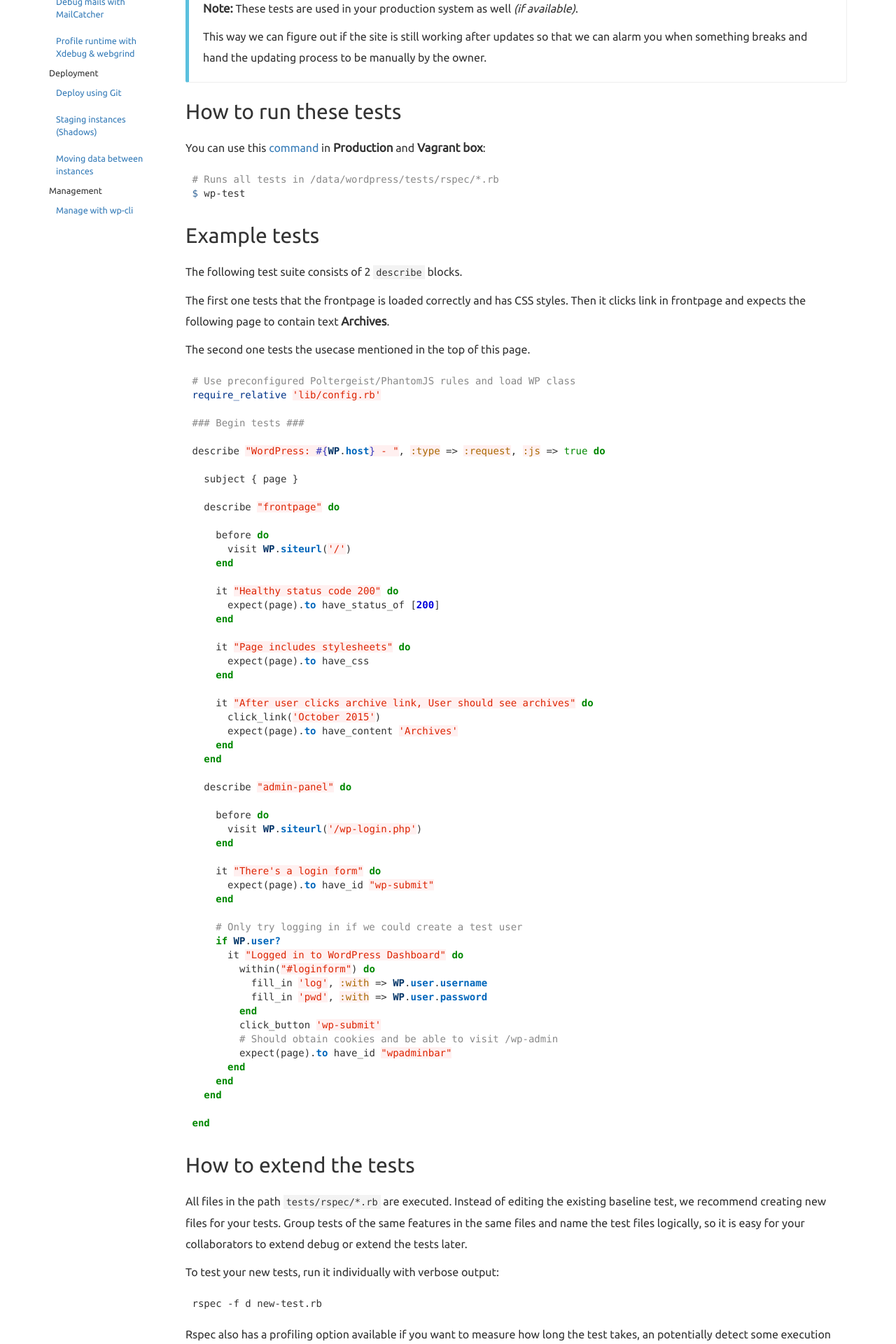
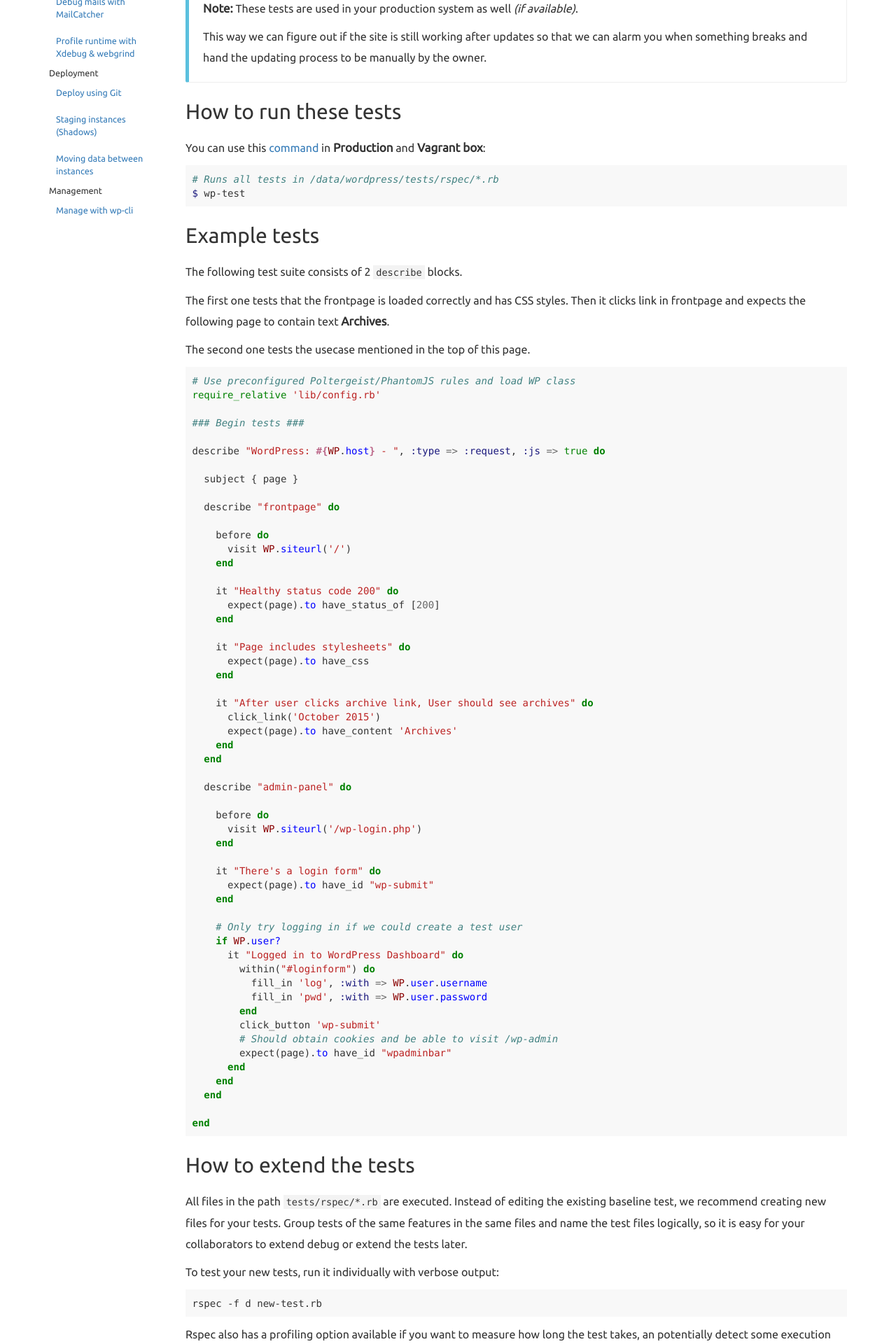
Before and after one commit to Seravo/docs, a Jekyll site: the page built from _posts/2015-10-11-integration-tests.md, in a window 1280 px wide. Shown: the part 961-2881 px from the top of the page at 70% size. Built offline with Jekyll 4.4.1, drawn with Linux system fonts in a browser that asks for light colours; nearby versions of some CDN libraries.

Commit message:
Add nicer highlighting this is from https://github.com/richleland/pygments-css/blob/master/default.css

```diff
--- a/assets/_sass/syntax.scss
+++ b/assets/_sass/syntax.scss
@@ -1,61 +1,69 @@
 .highlight .hll { background-color: #ffffcc }
-.highlight  { background: #ffffff; }
-.highlight .c { color: #888888 } /* Comment */
-.highlight .err { color: #a61717; background-color: #e3d2d2 } /* Error */
-.highlight .k { color: #008800; font-weight: bold } /* Keyword */
-.highlight .cm { color: #888888 } /* Comment.Multiline */
-.highlight .cp { color: #cc0000; font-weight: bold } /* Comment.Preproc */
-.highlight .c1 { color: #888888 } /* Comment.Single */
-.highlight .cs { color: #cc0000; font-weight: bold; background-color: #fff0f0 } /* Comment.Special */
-.highlight .gd { color: #000000; background-color: #ffdddd } /* Generic.Deleted */
+.highlight  { background: #f8f8f8; }
+.highlight .c { color: #408080; font-style: italic } /* Comment */
+.highlight .err { border: 1px solid #FF0000 } /* Error */
+.highlight .k { color: #008000; font-weight: bold } /* Keyword */
+.highlight .o { color: #666666 } /* Operator */
+.highlight .ch { color: #408080; font-style: italic } /* Comment.Hashbang */
+.highlight .cm { color: #408080; font-style: italic } /* Comment.Multiline */
+.highlight .cp { color: #BC7A00 } /* Comment.Preproc */
+.highlight .cpf { color: #408080; font-style: italic } /* Comment.PreprocFile */
+.highlight .c1 { color: #408080; font-style: italic } /* Comment.Single */
+.highlight .cs { color: #408080; font-style: italic } /* Comment.Special */
+.highlight .gd { color: #A00000 } /* Generic.Deleted */
 .highlight .ge { font-style: italic } /* Generic.Emph */
-.highlight .gr { color: #aa0000 } /* Generic.Error */
-.highlight .gh { color: #333333 } /* Generic.Heading */
-.highlight .gi { color: #000000; background-color: #ddffdd } /* Generic.Inserted */
+.highlight .gr { color: #FF0000 } /* Generic.Error */
+.highlight .gh { color: #000080; font-weight: bold } /* Generic.Heading */
+.highlight .gi { color: #00A000 } /* Generic.Inserted */
 .highlight .go { color: #888888 } /* Generic.Output */
-.highlight .gp { color: #555555 } /* Generic.Prompt */
+.highlight .gp { color: #000080; font-weight: bold } /* Generic.Prompt */
 .highlight .gs { font-weight: bold } /* Generic.Strong */
-.highlight .gu { color: #666666 } /* Generic.Subheading */
-.highlight .gt { color: #aa0000 } /* Generic.Traceback */
-.highlight .kc { color: #008800; font-weight: bold } /* Keyword.Constant */
-.highlight .kd { color: #008800; font-weight: bold } /* Keyword.Declaration */
-.highlight .kn { color: #008800; font-weight: bold } /* Keyword.Namespace */
-.highlight .kp { color: #008800 } /* Keyword.Pseudo */
-.highlight .kr { color: #008800; font-weight: bold } /* Keyword.Reserved */
-.highlight .kt { color: #888888; font-weight: bold } /* Keyword.Type */
-.highlight .m { color: #0000DD; font-weight: bold } /* Literal.Number */
-.highlight .s { color: #dd2200; background-color: #fff0f0 } /* Literal.String */
-.highlight .na { color: #336699 } /* Name.Attribute */
-.highlight .nb { color: #003388 } /* Name.Builtin */
-.highlight .nc { color: #bb0066; font-weight: bold } /* Name.Class */
-.highlight .no { color: #003366; font-weight: bold } /* Name.Constant */
-.highlight .nd { color: #555555 } /* Name.Decorator */
-.highlight .ne { color: #bb0066; font-weight: bold } /* Name.Exception */
-.highlight .nf { color: #0066bb; font-weight: bold } /* Name.Function */
-.highlight .nl { color: #336699; font-style: italic } /* Name.Label */
-.highlight .nn { color: #bb0066; font-weight: bold } /* Name.Namespace */
-.highlight .py { color: #336699; font-weight: bold } /* Name.Property */
-.highlight .nt { color: #bb0066; font-weight: bold } /* Name.Tag */
-.highlight .nv { color: #336699 } /* Name.Variable */
-.highlight .ow { color: #008800 } /* Operator.Word */
+.highlight .gu { color: #800080; font-weight: bold } /* Generic.Subheading */
+.highlight .gt { color: #0044DD } /* Generic.Traceback */
+.highlight .kc { color: #008000; font-weight: bold } /* Keyword.Constant */
+.highlight .kd { color: #008000; font-weight: bold } /* Keyword.Declaration */
+.highlight .kn { color: #008000; font-weight: bold } /* Keyword.Namespace */
+.highlight .kp { color: #008000 } /* Keyword.Pseudo */
+.highlight .kr { color: #008000; font-weight: bold } /* Keyword.Reserved */
+.highlight .kt { color: #B00040 } /* Keyword.Type */
+.highlight .m { color: #666666 } /* Literal.Number */
+.highlight .s { color: #BA2121 } /* Literal.String */
+.highlight .na { color: #7D9029 } /* Name.Attribute */
+.highlight .nb { color: #008000 } /* Name.Builtin */
+.highlight .nc { color: #0000FF; font-weight: bold } /* Name.Class */
+.highlight .no { color: #880000 } /* Name.Constant */
+.highlight .nd { color: #AA22FF } /* Name.Decorator */
+.highlight .ni { color: #999999; font-weight: bold } /* Name.Entity */
+.highlight .ne { color: #D2413A; font-weight: bold } /* Name.Exception */
+.highlight .nf { color: #0000FF } /* Name.Function */
+.highlight .nl { color: #A0A000 } /* Name.Label */
+.highlight .nn { color: #0000FF; font-weight: bold } /* Name.Namespace */
+.highlight .nt { color: #008000; font-weight: bold } /* Name.Tag */
+.highlight .nv { color: #19177C } /* Name.Variable */
+.highlight .ow { color: #AA22FF; font-weight: bold } /* Operator.Word */
 .highlight .w { color: #bbbbbb } /* Text.Whitespace */
-.highlight .mf { color: #0000DD; font-weight: bold } /* Literal.Number.Float */
-.highlight .mh { color: #0000DD; font-weight: bold } /* Literal.Number.Hex */
-.highlight .mi { color: #0000DD; font-weight: bold } /* Literal.Number.Integer */
-.highlight .mo { color: #0000DD; font-weight: bold } /* Literal.Number.Oct */
-.highlight .sb { color: #dd2200; background-color: #fff0f0 } /* Literal.String.Backtick */
-.highlight .sc { color: #dd2200; background-color: #fff0f0 } /* Literal.String.Char */
-.highlight .sd { color: #dd2200; background-color: #fff0f0 } /* Literal.String.Doc */
-.highlight .s2 { color: #dd2200; background-color: #fff0f0 } /* Literal.String.Double */
-.highlight .se { color: #0044dd; background-color: #fff0f0 } /* Literal.String.Escape */
-.highlight .sh { color: #dd2200; background-color: #fff0f0 } /* Literal.String.Heredoc */
-.highlight .si { color: #3333bb; background-color: #fff0f0 } /* Literal.String.Interpol */
-.highlight .sx { color: #22bb22; background-color: #f0fff0 } /* Literal.String.Other */
-.highlight .sr { color: #008800; background-color: #fff0ff } /* Literal.String.Regex */
-.highlight .s1 { color: #dd2200; background-color: #fff0f0 } /* Literal.String.Single */
-.highlight .ss { color: #aa6600; background-color: #fff0f0 } /* Literal.String.Symbol */
-.highlight .bp { color: #003388 } /* Name.Builtin.Pseudo */
-.highlight .vc { color: #336699 } /* Name.Variable.Class */
-.highlight .vg { color: #dd7700 } /* Name.Variable.Global */
-.highlight .vi { color: #3333bb } /* Name.Variable.Instance */
-.highlight .il { color: #0000DD; font-weight: bold } /* Literal.Number.Integer.Long */
+.highlight .mb { color: #666666 } /* Literal.Number.Bin */
+.highlight .mf { color: #666666 } /* Literal.Number.Float */
+.highlight .mh { color: #666666 } /* Literal.Number.Hex */
+.highlight .mi { color: #666666 } /* Literal.Number.Integer */
+.highlight .mo { color: #666666 } /* Literal.Number.Oct */
+.highlight .sa { color: #BA2121 } /* Literal.String.Affix */
+.highlight .sb { color: #BA2121 } /* Literal.String.Backtick */
+.highlight .sc { color: #BA2121 } /* Literal.String.Char */
+.highlight .dl { color: #BA2121 } /* Literal.String.Delimiter */
+.highlight .sd { color: #BA2121; font-style: italic } /* Literal.String.Doc */
+.highlight .s2 { color: #BA2121 } /* Literal.String.Double */
+.highlight .se { color: #BB6622; font-weight: bold } /* Literal.String.Escape */
+.highlight .sh { color: #BA2121 } /* Literal.String.Heredoc */
+.highlight .si { color: #BB6688; font-weight: bold } /* Literal.String.Interpol */
+.highlight .sx { color: #008000 } /* Literal.String.Other */
+.highlight .sr { color: #BB6688 } /* Literal.String.Regex */
+.highlight .s1 { color: #BA2121 } /* Literal.String.Single */
+.highlight .ss { color: #19177C } /* Literal.String.Symbol */
+.highlight .bp { color: #008000 } /* Name.Builtin.Pseudo */
+.highlight .fm { color: #0000FF } /* Name.Function.Magic */
+.highlight .vc { color: #19177C } /* Name.Variable.Class */
+.highlight .vg { color: #19177C } /* Name.Variable.Global */
+.highlight .vi { color: #19177C } /* Name.Variable.Instance */
+.highlight .vm { color: #19177C } /* Name.Variable.Magic */
+.highlight .il { color: #666666 } /* Literal.Number.Integer.Long */
```
Also changed, not shown: index.md (+1 -1 lines).
